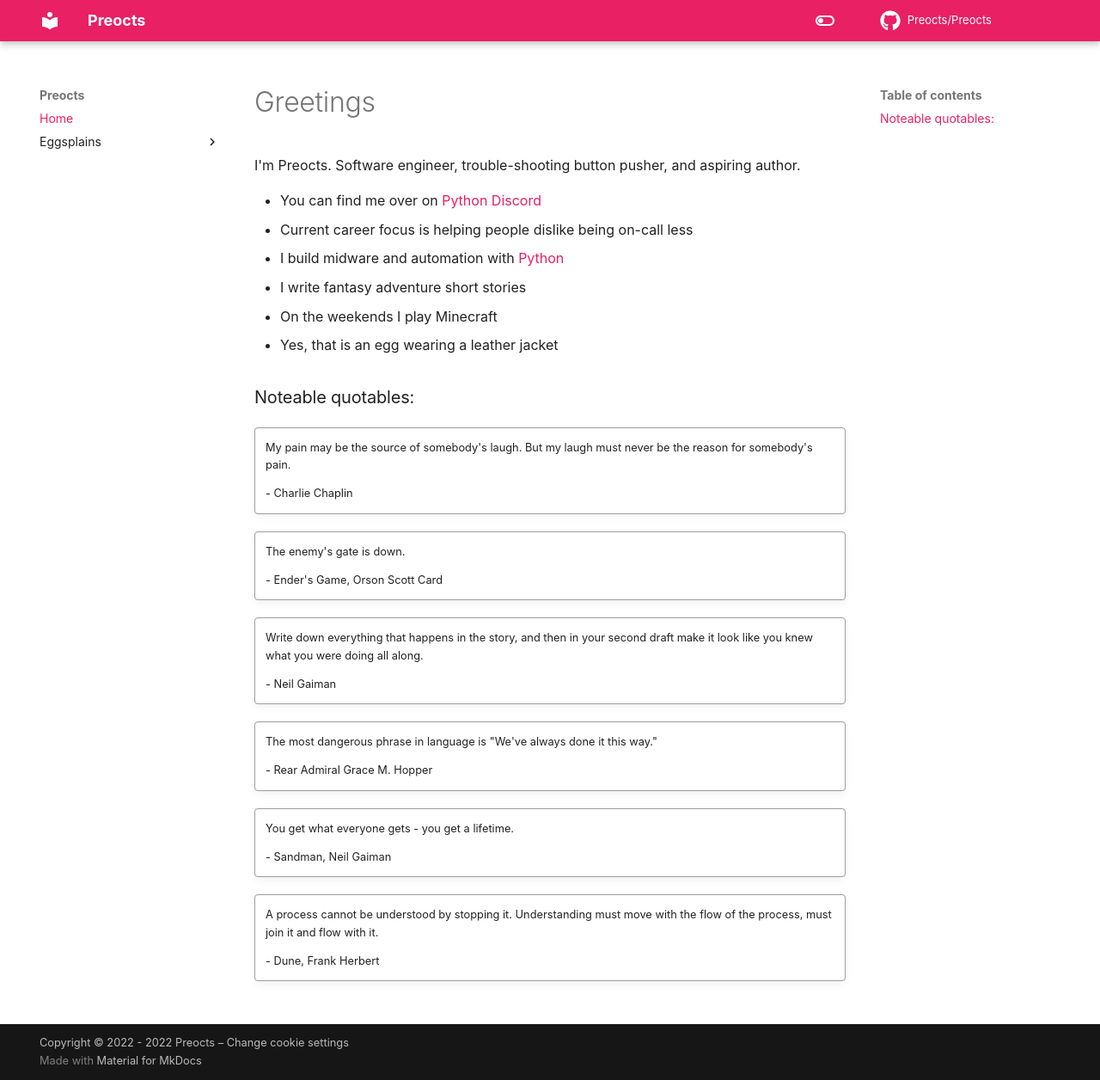
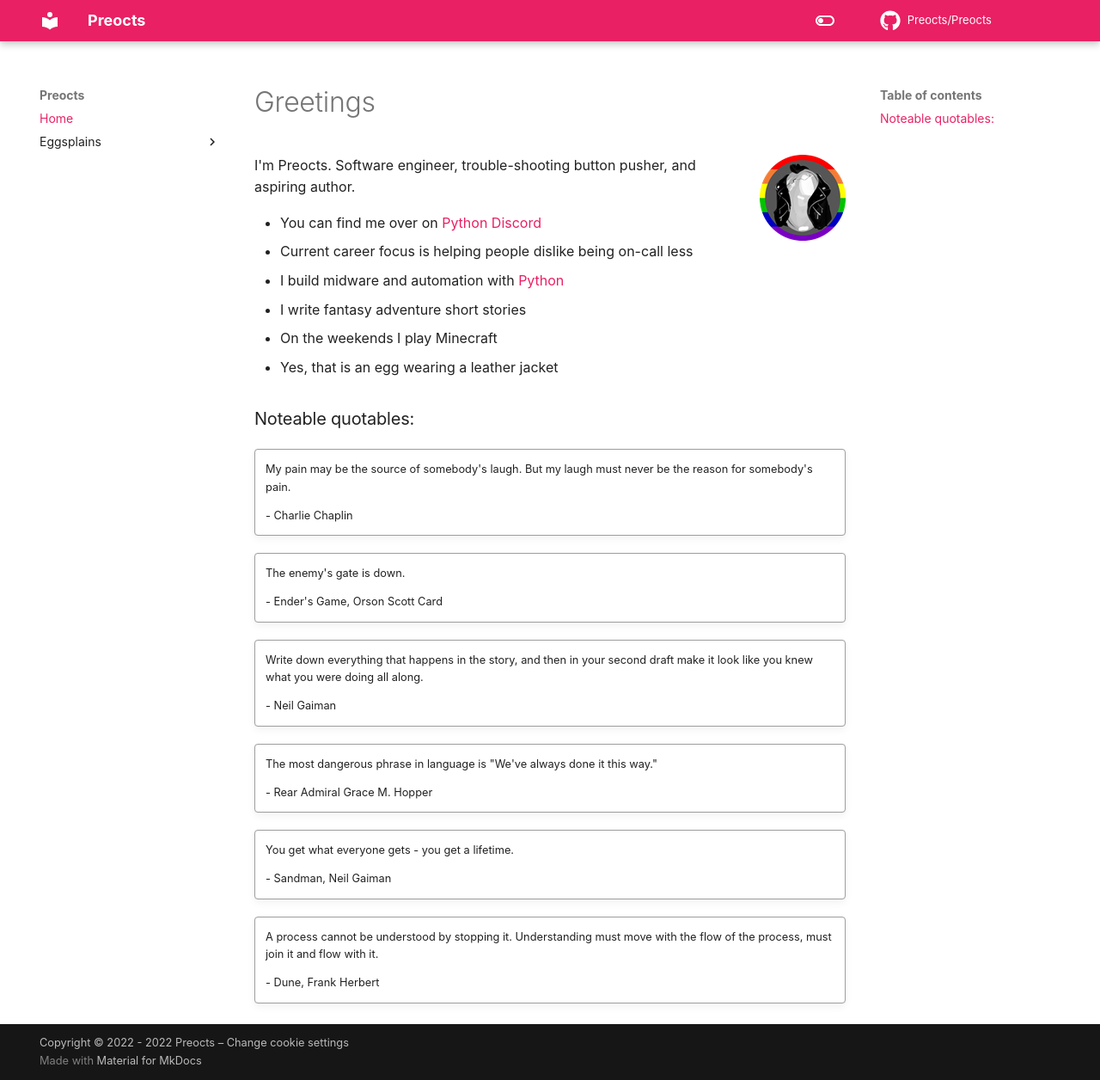
Before and after one commit to Preocts/Preocts, an MkDocs documentation site: the page built from docs/index.md, in a window 1280 px wide and 1256 px high. Shown: the whole window at 86% size. Built offline with MkDocs 1.6.1 and Material for MkDocs 9.7.7, drawn with Linux system fonts in a browser that asks for light colours; comment, search, counter and statistics services are not loaded.

Commit message:
Add eggatar

```diff
--- a/docs/index.md
+++ b/docs/index.md
@@ -1,4 +1,6 @@
 # Greetings
+
+![Preocts Eggatar](images/preocts_eggatar_100x100.png){ align=right }
 
 I'm Preocts. Software engineer, trouble-shooting button pusher, and aspiring
 author.
```
Also changed, not shown: docs/images/preocts_eggatar.png (renamed from img/preocts_avatar.png), docs/images/preocts_eggatar_100x100.png (added).
